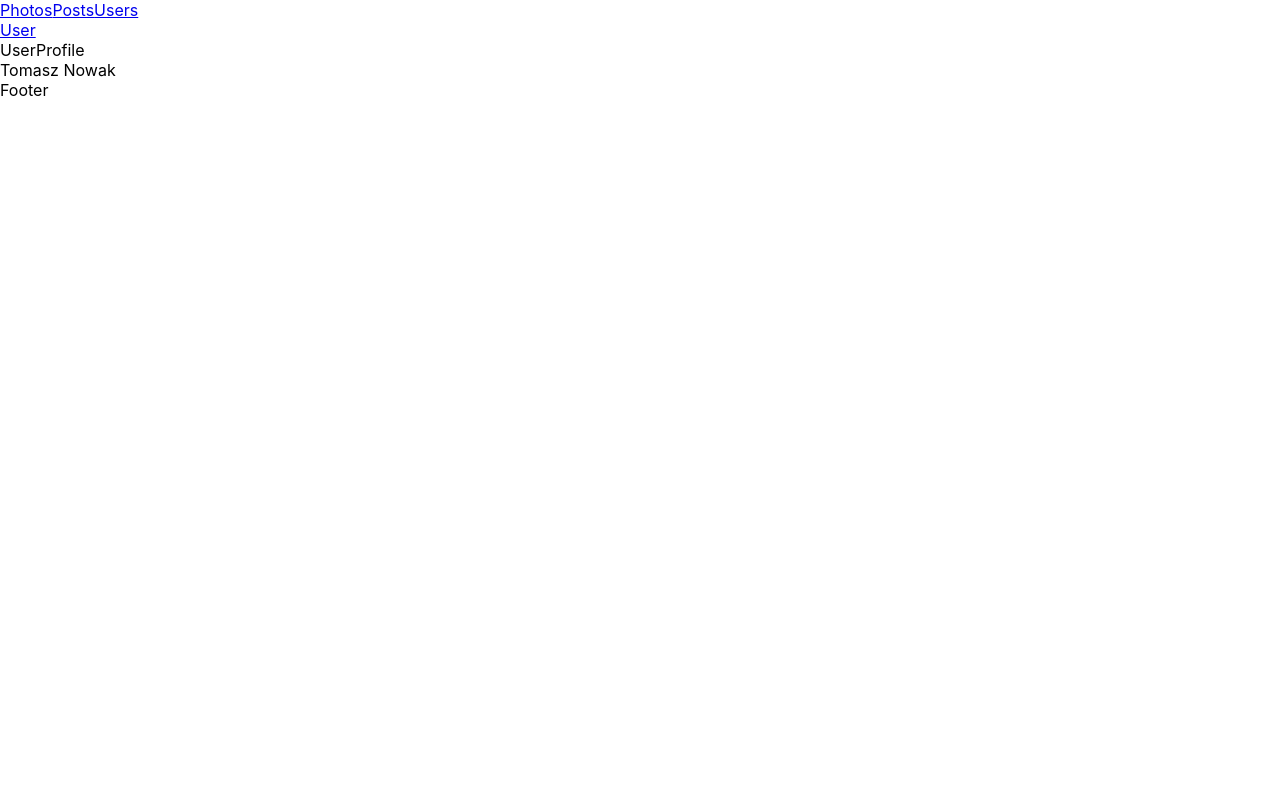
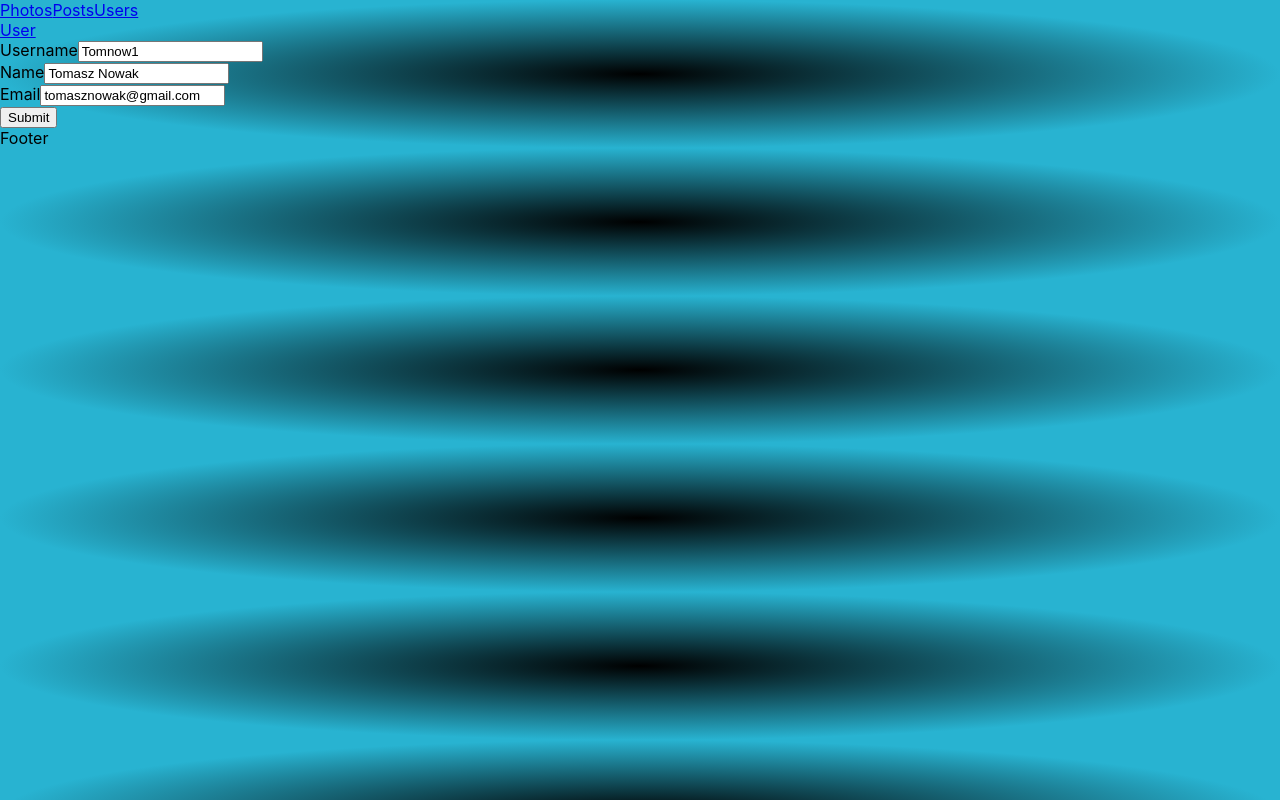
Before and after one commit to rczerwiec/software-engineer, a React (Create React App) app: page /userProfile in a window 1280 px wide. Built offline with nearby package versions, Linux system fonts and the light colour scheme.

Commit message:
fixes, preparing for styling

```diff
--- a/package.json
+++ b/package.json
@@ -16,12 +16,14 @@
     "match-sorter": "^6.3.1",
     "react": "^18.2.0",
     "react-dom": "^18.2.0",
+    "react-icons": "^4.7.1",
     "react-redux": "^8.0.5",
     "react-router-dom": "^6.8.1",
     "react-scripts": "5.0.1",
     "sort-by": "^1.2.0",
     "typescript": "^4.9.5",
-    "web-vitals": "^2.1.4"
+    "web-vitals": "^2.1.4",
+    "yup": "^1.0.0"
   },
   "scripts": {
     "start": "react-scripts start",
--- a/src/index.css
+++ b/src/index.css
@@ -4,6 +4,7 @@
 
 body {
   margin: 0;
+  background: radial-gradient(50% 50% at 50% 50%, #000000 0%, #28B3D1 100%);
   font-family: -apple-system, BlinkMacSystemFont, 'Segoe UI', 'Roboto', 'Oxygen',
     'Ubuntu', 'Cantarell', 'Fira Sans', 'Droid Sans', 'Helvetica Neue',
     sans-serif;
--- a/src/shared/globalTypes.ts
+++ b/src/shared/globalTypes.ts
@@ -39,6 +39,7 @@ export interface IPhoto{
 
 export interface IUserProfileState{
     id: number;
+    username: string;
     name: string;
     email: string;
 }
--- a/src/shared/store/slices/userProfileSlice.tsx
+++ b/src/shared/store/slices/userProfileSlice.tsx
@@ -4,6 +4,7 @@ import { IUserProfileState } from '../../globalTypes';
 
 const initialState: IUserProfileState = {
     id: 0,
+    username: 'Tomnow1',
     name: 'Tomasz Nowak',
     email: 'tomasznowak@gmail.com',
 };
--- a/src/views/UserProfile/UserProfile.tsx
+++ b/src/views/UserProfile/UserProfile.tsx
@@ -1,19 +1,55 @@
 import Layout from "../../shared/components/Layout";
-import type { RootState } from '../../shared/store/';
-import { useSelector, useDispatch } from 'react-redux'
+import type { RootState } from "../../shared/store/";
+import { useSelector, useDispatch } from "react-redux";
+import { useFormik } from "formik";
+import TextInput from "../../shared/components/TextInput";
+import { profileFormSchema } from "./profileFormSchema";
 
-function UserProfile(){
-    const userProfile = useSelector((state: RootState) => state.userProfile);
-    const dispatch = useDispatch();
+function UserProfile() {
+  const userProfile = useSelector((state: RootState) => state.userProfile);
+  const dispatch = useDispatch();
 
-    console.log(userProfile);
-    return(
-        <Layout>
-         <div>UserProfile</div>
-         <div>{userProfile.name}</div>
-        </Layout>
+  const formik = useFormik({
+    initialValues: {
+      username: userProfile.username,
+      name: userProfile.name,
+      email: userProfile.email,
+    },
+    //validationSchema: profileFormSchema,
+    onSubmit: (values) => {
+      alert(JSON.stringify(values, null, 2));
+    },
+  });
 
-    )
+  console.log(userProfile);
+  return (
+    <Layout>
+      <form onSubmit={formik.handleSubmit}>
+        <TextInput
+          name="username"
+          type="text"
+          value={formik.values.username}
+          label="Username"
+          onChange={formik.handleChange}
+        />
+        <TextInput
+          name="name"
+          type="text"
+          value={formik.values.name}
+          label="Name"
+          onChange={formik.handleChange}
+        />
+        <TextInput
+          name="email"
+          type="text"
+          value={formik.values.email}
+          label="Email"
+          onChange={formik.handleChange}
+        />
+        <button type="submit">Submit</button>
+      </form>
+    </Layout>
+  );
 }
 
 export default UserProfile;
--- /dev/null
+++ b/src/views/UserProfile/profileFormSchema.tsx
@@ -0,0 +1,7 @@
+import * as Yup from "yup";
+
+export const profileFormSchema = Yup.object().shape({
+    username: Yup.string().min(2, "Username must be at least 2 characters").max(50, "Username must be less than 50 characters").required("Username is required"),
+    name: Yup.string().min(2, "Name must be at least 2 characters").max(50, "Name must be less than 50 characters").required("Name is required"),
+    email: Yup.string().email('Invalid email address').required("Email is required"),
+});
--- a/src/views/Users/UserCreate.tsx
+++ b/src/views/Users/UserCreate.tsx
@@ -2,10 +2,16 @@ import { Modal, useModal } from "../../shared/components/Modal";
 import { useFormik } from "formik";
 import { IUser } from "../../shared/globalTypes";
 import TextInput from "../../shared/components/TextInput";
+import { formSchema } from "./userFormSchema";
 
 interface IProps {
   onCreate: () => void;
 }
+//TODO:
+// 1. Implement validation (errors etc).
+// 2. Export form to another component
+//https://formik.org/docs/guides/validation
+
 
 function UserCreate({ onCreate }: IProps) {
   const { isVisible, closeModal, toggleModal } = useModal();
@@ -23,6 +29,7 @@ function UserCreate({ onCreate }: IProps) {
       bs: "",
       companyName: "",
     },
+    //validationSchema: formSchema,
     onSubmit: (values) => {
       alert(JSON.stringify(values, null, 2));
       onCreate();
@@ -122,7 +129,7 @@ function UserCreate({ onCreate }: IProps) {
                   label="CompanyName"
                   onChange={formik.handleChange}
                 />
-                <button type="submit">Submit</button>
+                {formik.isValid && <button type="submit">Submit</button>}
               </form>
             </div>
           </div>
--- a/src/views/Users/UserEdit.tsx
+++ b/src/views/Users/UserEdit.tsx
@@ -2,15 +2,19 @@ import { Modal, useModal } from "../../shared/components/Modal";
 import { useFormik } from "formik";
 import { IUser } from "../../shared/globalTypes";
 import TextInput from "../../shared/components/TextInput";
+import { formSchema } from "./userFormSchema";
 
 interface IProps {
   onEdit: (user: IUser) => void;
   user: IUser;
 }
+//TODO:
+// 1. Implement validation (errors etc).
+// 2. Export form to another component
+//https://formik.org/docs/guides/validation
 
 function UserEdit({ onEdit, user }: IProps) {
   const { isVisible, closeModal, toggleModal } = useModal();
-  console.log(user.address);
   const formik = useFormik({
     initialValues: {
       username: user.username,
@@ -25,14 +29,14 @@ function UserEdit({ onEdit, user }: IProps) {
       bs: user.company.bs,
       companyName: user.company.name,
     },
+    //validationSchema: formSchema,
     onSubmit: (values) => {
       onEdit(user);
       alert(JSON.stringify(values, null, 2));
       closeModal();
     },
   });
-
-  //Formularz do osobnego kompentu później
+  console.log(formik);
   return (
     <div>
       <div
@@ -62,7 +66,7 @@ function UserEdit({ onEdit, user }: IProps) {
               />
               <TextInput
                 name="email"
-                type="text"
+                type="email"
                 value={formik.values.email}
                 label="Email"
                 onChange={formik.handleChange}
@@ -123,7 +127,7 @@ function UserEdit({ onEdit, user }: IProps) {
                 label="CompanyName"
                 onChange={formik.handleChange}
               />
-              <button type="submit">Submit</button>
+              {formik.isValid && <button type="submit">Submit</button>}
             </form>
           </div>
         </div>
--- /dev/null
+++ b/src/views/Users/userFormSchema.tsx
@@ -0,0 +1,15 @@
+import * as Yup from "yup";
+
+export const formSchema = Yup.object().shape({
+    username: Yup.string().min(2, "Username must be at least 2 characters").max(50, "Username must be less than 50 characters").required("Username is required"),
+    name: Yup.string().min(2, "Name must be at least 2 characters").max(50, "Name must be less than 50 characters").required("Name is required"),
+    email: Yup.string().email('Invalid email address').required("Email is required"),
+    phone: Yup.string().min(6, "Phone number must be at least 6 numbers").required("Phone number is required"),
+    website: Yup.string().url('Invalid URL'),
+    city: Yup.string().min(2, "City must be at least 2 characters").max(50, "City must be less than 50 characters"),
+    street: Yup.string().min(2, "Street must be at least 2 characters").max(50, "Street must be less than 50 characters"),
+    zipcode: Yup.string().min(2, "Zipcode must be at least 2 characters").max(50, "Zipcode must be less than 50 characters"),
+    suite: Yup.string().min(2, "Suite must be at least 2 characters").max(50, "Suite must be less than 50 characters"),
+    bs: Yup.string().min(2, "Bs must be at least 2 characters").max(50, "Bs must be less than 50 characters"),
+    companyName: Yup.string().min(2, "Company Name must be at least 2 characters").max(50, "Company Name must be less than 50 characters"),
+});
```
Also changed, not shown: 1 other file (tests, documents, lock files or other folders).
